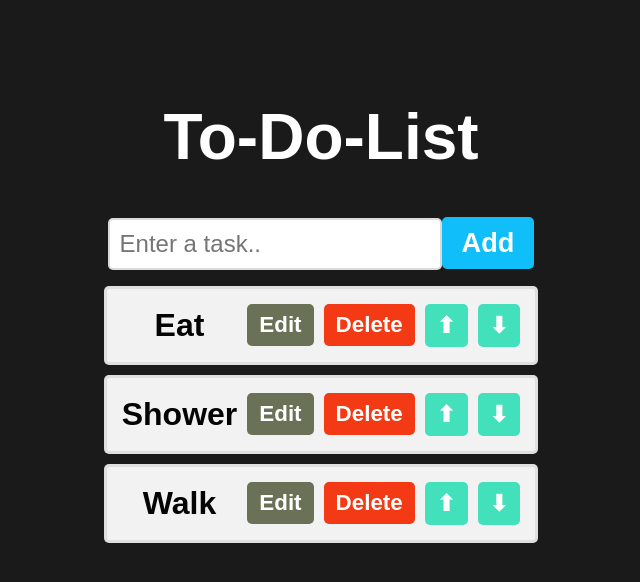
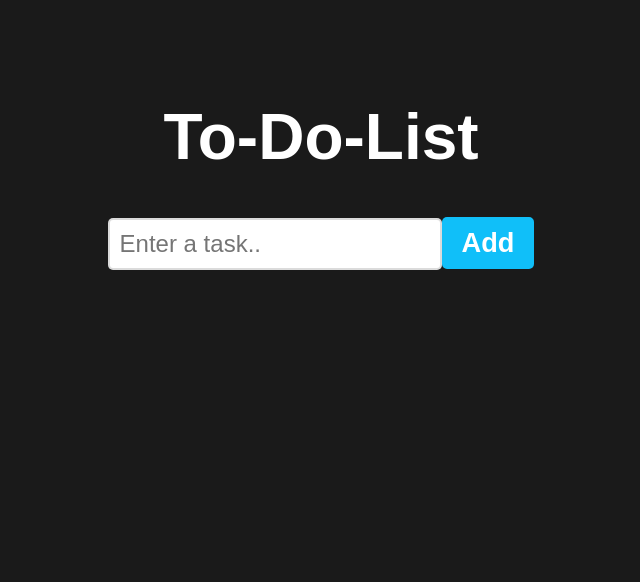
Before and after one commit to MadMax0312/To-Do-List, a React (Vite) app in the folder my-react-app/: page / in a window 1280 px wide. Shown: the top 582 px of the page, without its empty margins (319-959 px from the left). Built offline with nearby package versions, Linux system fonts and the light colour scheme.

Commit message:
completed

```diff
--- a/my-react-app/src/ToDoList.jsx
+++ b/my-react-app/src/ToDoList.jsx
@@ -1,14 +1,22 @@
-import React, { useState } from "react";
+import React, { useState, useEffect } from "react";
 import { toast } from "react-toastify";
 
 function ToDoList() {
-    const [tasks, setTasks] = useState([
-        { text: "Eat", isEditing: false },
-        { text: "Shower", isEditing: false },
-        { text: "Walk", isEditing: false }
-    ]);
+    const [tasks, setTasks] = useState([]);
     const [newTask, setNewTask] = useState("");
-    const [editTask, setEditTask] = useState('')
+    const [editTask, setEditTask] = useState("");
+
+    useEffect(() => {
+        const storedTodos = JSON.parse(localStorage.getItem('tasks'));
+        if (storedTodos && storedTodos.length > 0) {
+            setTasks(storedTodos);
+        }
+    }, []);
+
+    useEffect(() => {
+        localStorage.setItem('tasks', JSON.stringify(tasks));
+    }, [tasks]);
+
 
     function handleInputChange(event) {
         setNewTask(event.target.value);
@@ -18,11 +26,11 @@ function ToDoList() {
         if (newTask.trim() === "") {
             toast.error("Enter valid task");
         } else if (
-            tasks.some((task) => task.toLowerCase() === newTask.toLowerCase())
+            tasks.some((task) => task.text.toLowerCase() === newTask.toLowerCase())
         ) {
             toast.error("Task already present");
         } else {
-            setTasks((t) => [...t, newTask]);
+            setTasks((t) => [...t, { text: newTask, isEditing: false, completed: false }]);
             setNewTask("");
             toast.success("New task added");
         }
@@ -30,9 +38,9 @@ function ToDoList() {
 
     function handleStartEdit(index) {
         const updatedTasks = [...tasks];
-        var duplicate = updatedTasks[index].text
+        var duplicate = updatedTasks[index].text;
         updatedTasks[index].isEditing = true;
-        setEditTask(duplicate)
+        setEditTask(duplicate);
         setTasks(updatedTasks);
     }
 
@@ -44,23 +52,22 @@ function ToDoList() {
 
     function handleEditTask(index) {
         const taskToEdit = tasks[index];
-        const isEdited = taskToEdit.text.trim()
+        const isEdited = taskToEdit.text.trim();
 
-            if(isEdited === "") {
-                toast.error('Task cannot be empty')
+        if (isEdited === "") {
+            toast.error("Task cannot be empty");
         } else {
             const updatedTasks = [...tasks];
             updatedTasks[index].isEditing = false;
 
             setTasks(updatedTasks);
             if (updatedTasks[index].text === editTask) {
-                toast.info('No changes made');
+                toast.info("No changes made");
             } else {
                 toast.success("Task edited");
             }
         }
     }
-
 
     function deleteTask(index) {
         const isConfirmed = window.confirm(
@@ -96,6 +103,12 @@ function ToDoList() {
         }
     }
 
+    function taskCompleted(index) {
+        const updatedTasks = [...tasks];
+        updatedTasks[index].completed = !updatedTasks[index].completed;
+        setTasks(updatedTasks);
+    }
+
     return (
         <div className="to-do-list">
             <h1>To-Do-List</h1>
@@ -111,18 +124,34 @@ function ToDoList() {
                     Add
                 </button>
             </div>
-            <div className="ol-div">
+
+                  <div className="cool">
+                  {tasks.map((task, index) =>{ return (
+                        // <div className="ol-div">
                         <ol className="">
-                    {tasks.map((task, index) => (
-                        <li key={index}>
+                        <li
+                            key={index}
+                            style={{
+                                textDecoration: task.completed
+                                    ? "line-through"
+                                    : "none",
+                            }}
+                        >
                             {task.isEditing ? (
                                 <>
                                     <input
                                         type="text"
                                         value={task.text}
-                                onChange={e => handleEditInputChange(e, index)}
+                                        onChange={(e) =>
+                                            handleEditInputChange(e, index)
+                                        }
                                     />
-                            <button onClick={() => handleEditTask(index)} className="confirm-button">Ok</button>
+                                    <button
+                                        onClick={() => handleEditTask(index)}
+                                        className="confirm-button"
+                                    >
+                                        Ok
+                                    </button>
                                 </>
                             ) : (
                                 <>
@@ -156,10 +185,21 @@ function ToDoList() {
                             >
                                 &#x2B07; {/* Down arrow emoji */}
                             </button>
+
+                            <input
+                                type="checkbox"
+                                className="check-button"
+                                checked={task.completed}
+                                onChange={() => taskCompleted(index)}
+                            />
                         </li>
-                    ))}
                         </ol>
+                        // </div>
+                        )
+                            })}
                   </div>
+
+
         </div>
     );
 }
--- a/my-react-app/src/index.css
+++ b/my-react-app/src/index.css
@@ -60,6 +60,10 @@ button {
     background-color: hsl(0, 3%, 15%);
 }
 
+.check-button {
+    background-color: gray;
+}
+
 input[type='text'] {
     font-size: 1.5rem;
     padding: 10px;
@@ -71,7 +75,7 @@ ol {
     padding: 0;
 }
 li {
-    font-size: 2rem;
+    font-size: 1.6rem;
     font-weight: bold;
     padding: 15px;
     background-color: hsl(0, 0%, 95%);
@@ -84,17 +88,34 @@ li {
 }
 
 .text {
-    flex: 1;
+    flex: 1; /*/ Fill the available space in flex container evenly. Also used to make flex items expand */
 }
 
 .delete-button, .move-button, .edit-button, .confirm-button {
     padding: 8px 12px;
-    font-size: 1.4rem;
+    font-size: 1.1rem;
     margin-left: 10px;
 }
 
-.ol-div{
+.check-button {
+    transform: scale(2);
+    padding: 5px, 5px;
+    margin-left: 15px;
+}
+
+/* .ol-div{
     width: 100%;
     display: flex;
     justify-content: center;
+} */
+
+.cool{
+    width: 100%;
+    display: grid;
+    justify-content: center;
+    overflow: auto;
+    height: 300px;
 }
+.cool::-webkit-scrollbar{
+    display:none;
+}
```
Lines whose indentation alone changed are shown as unchanged.
